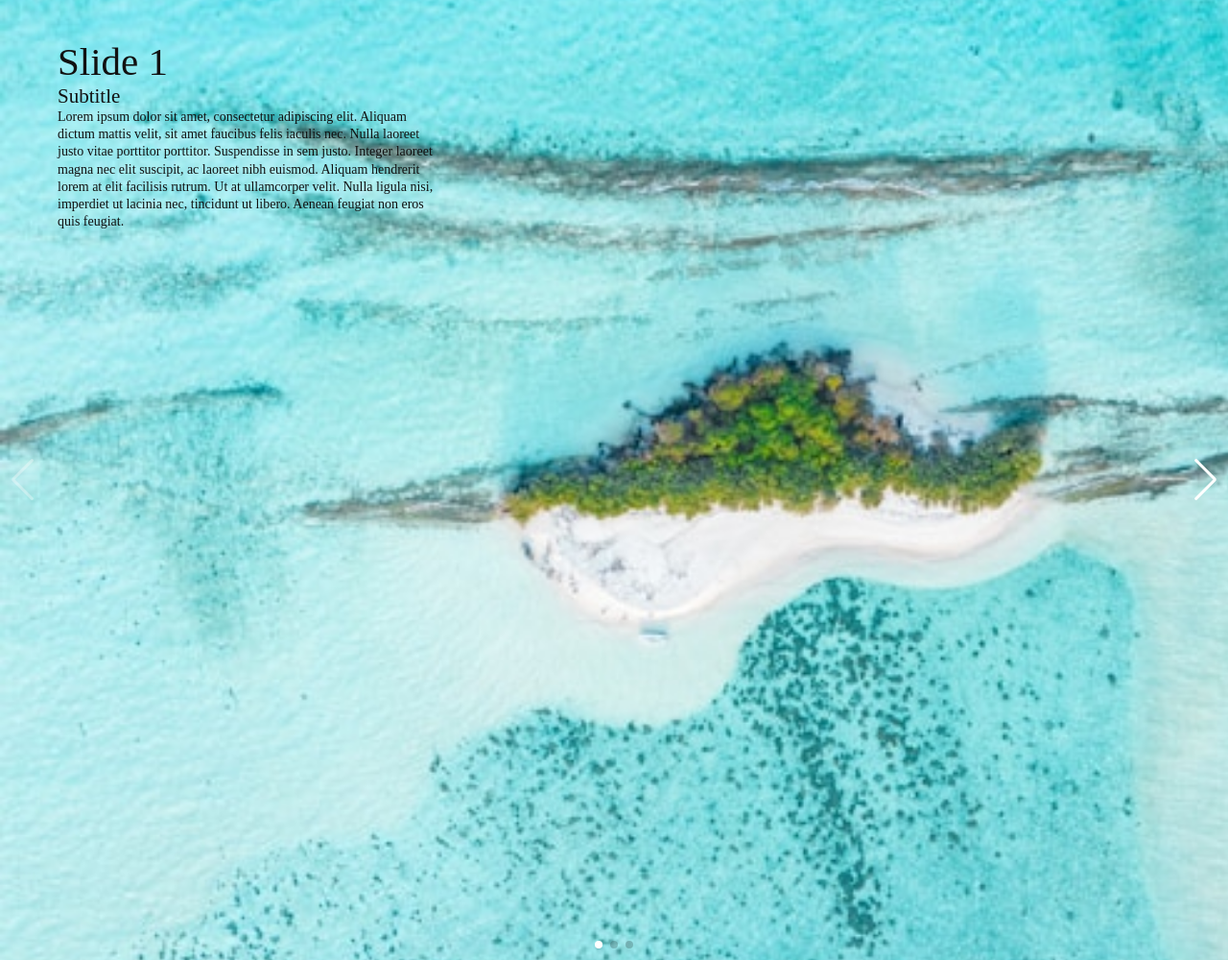
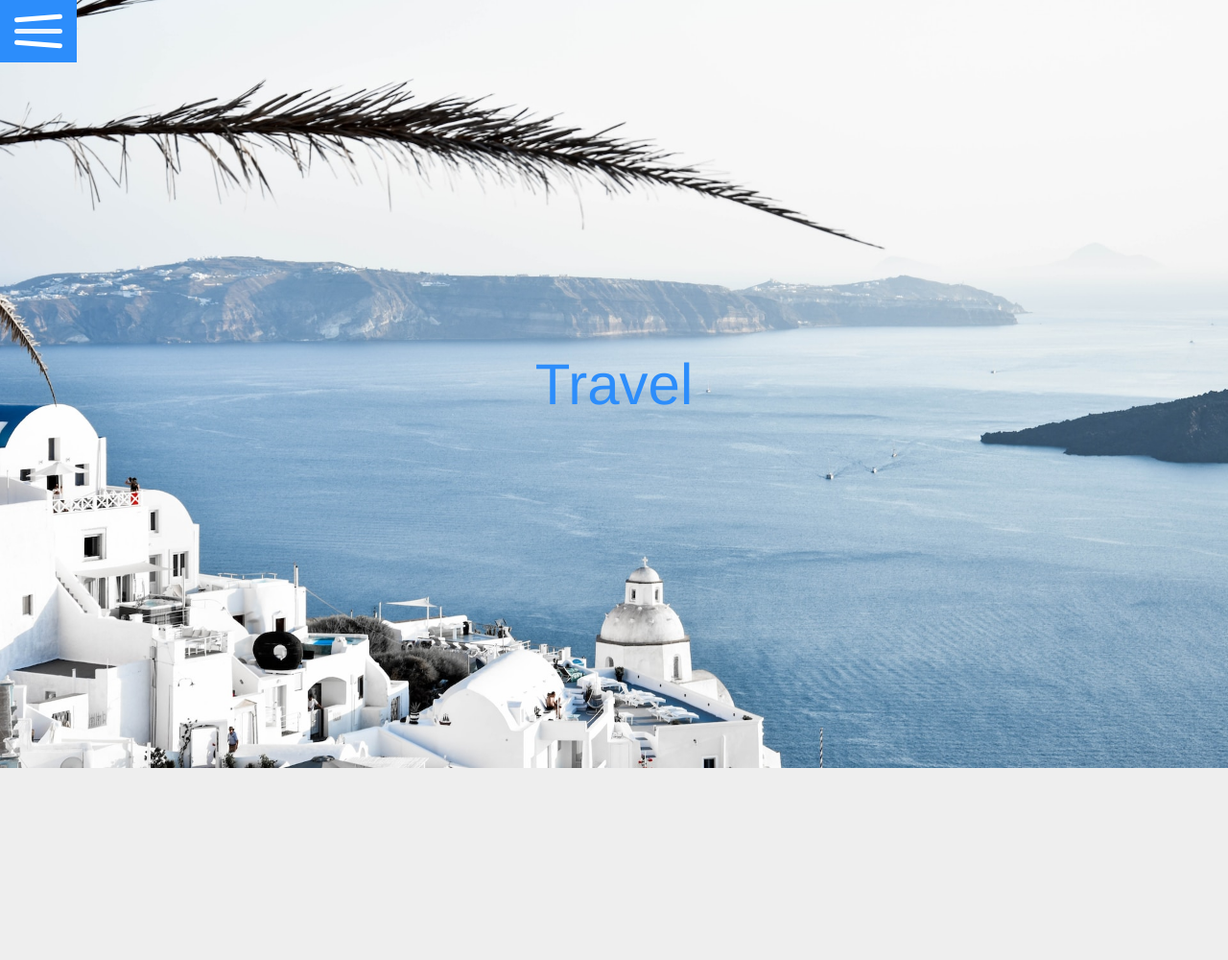
Before and after one commit to thdusl/test, a plain HTML site: page index.html in a window 1280 px wide. Shown: the whole page at 96% size. After the commit the page ends 800 px from the top, so only its background shows below. Drawn offline with nearby package versions, Linux system fonts and the light colour scheme.

Commit message:
4번 문제파일

```diff
--- /dev/null
+++ b/css/slide.css
@@ -0,0 +1,137 @@
+html,
+body {
+  position: relative;
+  height: 100%;
+}
+
+body {
+  background: #eee;
+  font-family: Helvetica Neue, Helvetica, Arial, sans-serif;
+  font-size: 14px;
+  color: #000;
+  margin: 0;
+  padding: 0;
+}
+
+.swiper {
+  width: 100%;
+  height: 100%;
+}
+
+.swiper-slide {
+  text-align: center;
+  font-size: 18px;
+  background: #fff;
+  display: flex;
+  justify-content: center;
+  align-items: center;
+  color:#2c8dfb;
+  font-size:60px;
+}
+
+.menu {
+  min-width: 100px;
+  width: 70%;
+  max-width: 320px;
+
+  background-color: #2c8dfb;
+  color: #fff;
+}
+
+.content {
+  width: 100%;
+  background: url(../img/artiom-vallat-rFxk_Ea9PME-unsplash.jpg);
+  background-size: cover;
+  background-position: center bottom;
+  background-repeat: no-repeat;
+}
+
+.menu-button {
+  position: absolute;
+  top: 0px;
+  left: 0px;
+
+  padding: 15px;
+
+  cursor: pointer;
+
+  -webkit-transition: 0.3s;
+  transition: 0.3s;
+
+  background-color: #2c8dfb;
+
+  /*margin: 14px;
+			border-radius: 5px;*/
+}
+
+.menu-button .bar:nth-of-type(1) {
+  margin-top: 0px;
+}
+
+.menu-button .bar:nth-of-type(3) {
+  margin-bottom: 0px;
+}
+
+.bar {
+  position: relative;
+  display: block;
+
+  width: 50px;
+  height: 5px;
+
+  margin: 10px auto;
+  background-color: #fff;
+
+  border-radius: 10px;
+
+  -webkit-transition: 0.3s;
+  transition: 0.3s;
+}
+
+.menu-button:hover .bar:nth-of-type(1) {
+  -webkit-transform: translateY(1.5px) rotate(-4.5deg);
+  -ms-transform: translateY(1.5px) rotate(-4.5deg);
+  transform: translateY(1.5px) rotate(-4.5deg);
+}
+
+.menu-button:hover .bar:nth-of-type(2) {
+  opacity: 0.9;
+}
+
+.menu-button:hover .bar:nth-of-type(3) {
+  -webkit-transform: translateY(-1.5px) rotate(4.5deg);
+  -ms-transform: translateY(-1.5px) rotate(4.5deg);
+  transform: translateY(-1.5px) rotate(4.5deg);
+}
+
+.cross .bar:nth-of-type(1) {
+  -webkit-transform: translateY(15px) rotate(-45deg);
+  -ms-transform: translateY(15px) rotate(-45deg);
+  transform: translateY(15px) rotate(-45deg);
+}
+
+.cross .bar:nth-of-type(2) {
+  opacity: 0;
+}
+
+.cross .bar:nth-of-type(3) {
+  -webkit-transform: translateY(-15px) rotate(45deg);
+  -ms-transform: translateY(-15px) rotate(45deg);
+  transform: translateY(-15px) rotate(45deg);
+}
+
+.cross:hover .bar:nth-of-type(1) {
+  -webkit-transform: translateY(13.5px) rotate(-40.5deg);
+  -ms-transform: translateY(13.5px) rotate(-40.5deg);
+  transform: translateY(13.5px) rotate(-40.5deg);
+}
+
+.cross:hover .bar:nth-of-type(2) {
+  opacity: 0.1;
+}
+
+.cross:hover .bar:nth-of-type(3) {
+  -webkit-transform: translateY(-13.5px) rotate(40.5deg);
+  -ms-transform: translateY(-13.5px) rotate(40.5deg);
+  transform: translateY(-13.5px) rotate(40.5deg);
+}
--- a/index.html
+++ b/index.html
@@ -1,88 +1,69 @@
 <!DOCTYPE html>
 <html lang="en">
+
 <head>
-    <meta charset="UTF-8">
-    <meta name="viewport" content="width=device-width, initial-scale=1.0">
-    <title>UI테스트 문제</title>
-    <!-- Link Swiper's CSS -->
+  <meta charset="utf-8" />
+  <title>Swiper demo</title>
+  <!-- viewport 설정하기 -->
+  <meta name="viewport" content="width=device-width, initial-scale=1.0, maximum-scale=1.0, minimum-scale=1.0">
+
+  <!-- cdn으로 플러그인 css 파일 연결 -->
   <link rel="stylesheet" href="https://cdn.jsdelivr.net/npm/swiper@11/swiper-bundle.min.css" />
-    <link rel="stylesheet" href="css/test.css" type="text/css">
+
+  <!-- cdn으로 플러그인 js 파일 연결 -->
+  <script src="https://cdn.jsdelivr.net/npm/swiper@11/swiper-bundle.min.js"></script>
+
+  <!-- Demo styles -->
+  <link rel="stylesheet" href="css/slide.css" type="text/css">
 </head>
+
 <body>
-    <div style="--swiper-navigation-color: #fff; --swiper-pagination-color: #fff" class="swiper mySwiper">
-      <div class="parallax-bg" style="
-            background-image: url(img/m.jpg)
-          " data-swiper-parallax="-23%"></div>
+  <!-- Swiper -->
+  <div class="swiper">
     <div class="swiper-wrapper">
-        <div class="swiper-slide">
-          <div class="title" data-swiper-parallax="-300">Slide 1</div>
-          <div class="subtitle" data-swiper-parallax="-200">Subtitle</div>
-          <div class="text" data-swiper-parallax="-100">
-            <p>
-              Lorem ipsum dolor sit amet, consectetur adipiscing elit. Aliquam
-              dictum mattis velit, sit amet faucibus felis iaculis nec. Nulla
-              laoreet justo vitae porttitor porttitor. Suspendisse in sem justo.
-              Integer laoreet magna nec elit suscipit, ac laoreet nibh euismod.
-              Aliquam hendrerit lorem at elit facilisis rutrum. Ut at
-              ullamcorper velit. Nulla ligula nisi, imperdiet ut lacinia nec,
-              tincidunt ut libero. Aenean feugiat non eros quis feugiat.
-            </p>
+      <div class="swiper-slide menu">Menu</div>
+      <div class="swiper-slide content">
+        <div class="menu-button">
+          <div class="bar"></div>
+          <div class="bar"></div>
+          <div class="bar"></div>
         </div>
-        </div>
-        <div class="swiper-slide">
-          <div class="title" data-swiper-parallax="-300">Slide 2</div>
-          <div class="subtitle" data-swiper-parallax="-200">Subtitle</div>
-          <div class="text" data-swiper-parallax="-100">
-            <p>
-              Lorem ipsum dolor sit amet, consectetur adipiscing elit. Aliquam
-              dictum mattis velit, sit amet faucibus felis iaculis nec. Nulla
-              laoreet justo vitae porttitor porttitor. Suspendisse in sem justo.
-              Integer laoreet magna nec elit suscipit, ac laoreet nibh euismod.
-              Aliquam hendrerit lorem at elit facilisis rutrum. Ut at
-              ullamcorper velit. Nulla ligula nisi, imperdiet ut lacinia nec,
-              tincidunt ut libero. Aenean feugiat non eros quis feugiat.
-            </p>
-          </div>
-        </div>
-        <div class="swiper-slide">
-          <div class="title" data-swiper-parallax="-300">Slide 3</div>
-          <div class="subtitle" data-swiper-parallax="-200">Subtitle</div>
-          <div class="text" data-swiper-parallax="-100">
-            <p>
-              Lorem ipsum dolor sit amet, consectetur adipiscing elit. Aliquam
-              dictum mattis velit, sit amet faucibus felis iaculis nec. Nulla
-              laoreet justo vitae porttitor porttitor. Suspendisse in sem justo.
-              Integer laoreet magna nec elit suscipit, ac laoreet nibh euismod.
-              Aliquam hendrerit lorem at elit facilisis rutrum. Ut at
-              ullamcorper velit. Nulla ligula nisi, imperdiet ut lacinia nec,
-              tincidunt ut libero. Aenean feugiat non eros quis feugiat.
-            </p>
+        Travel
       </div>
     </div>
   </div>
-      <div class="swiper-button-next"></div>
-      <div class="swiper-button-prev"></div>
-      <div class="swiper-pagination"></div>
-    </div>
-
-    <!-- Swiper JS -->
-    <script src="https://cdn.jsdelivr.net/npm/swiper@11/swiper-bundle.min.js"></script>
 
   <!-- Initialize Swiper -->
   <script>
-      var swiper = new Swiper(".mySwiper", {
-        speed: 600,
-        parallax: true,
-        pagination: {
-          el: ".swiper-pagination",
-          clickable: true,
+    var menuButton = document.querySelector('.menu-button');
+    var openMenu = function () {
+      swiper.slidePrev();
+    };
+    var swiper = new Swiper('.swiper', {
+      slidesPerView: 'auto',
+      initialSlide: 1,
+      resistanceRatio: 0,
+      slideToClickedSlide: true,
+      on: {
+        slideChangeTransitionStart: function () {
+          var slider = this;
+          if (slider.activeIndex === 0) {
+            menuButton.classList.add('cross');
+            // required because of slideToClickedSlide
+            menuButton.removeEventListener('click', openMenu, true);
+          } else {
+            menuButton.classList.remove('cross');
+          }
         },
-        navigation: {
-          nextEl: ".swiper-button-next",
-          prevEl: ".swiper-button-prev",
+        slideChangeTransitionEnd: function () {
+          var slider = this;
+          if (slider.activeIndex === 1) {
+            menuButton.addEventListener('click', openMenu, true);
+          }
+        },
       },
     });
   </script>
+</body>
 
-</body>
 </html>
```
Also changed, not shown: img/artiom-vallat-rFxk_Ea9PME-unsplash.jpg (added). Lines whose indentation alone changed are shown as unchanged.
